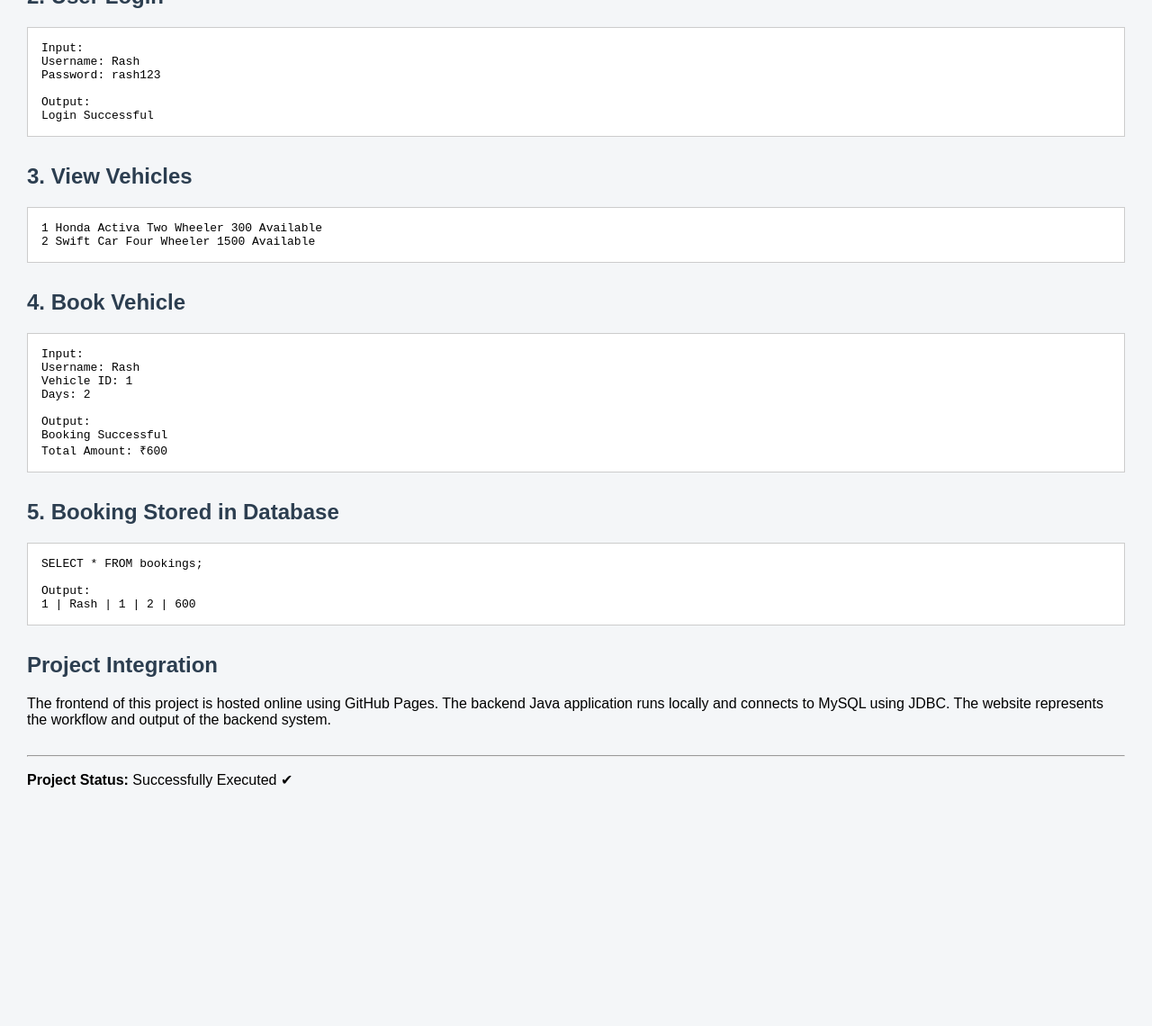
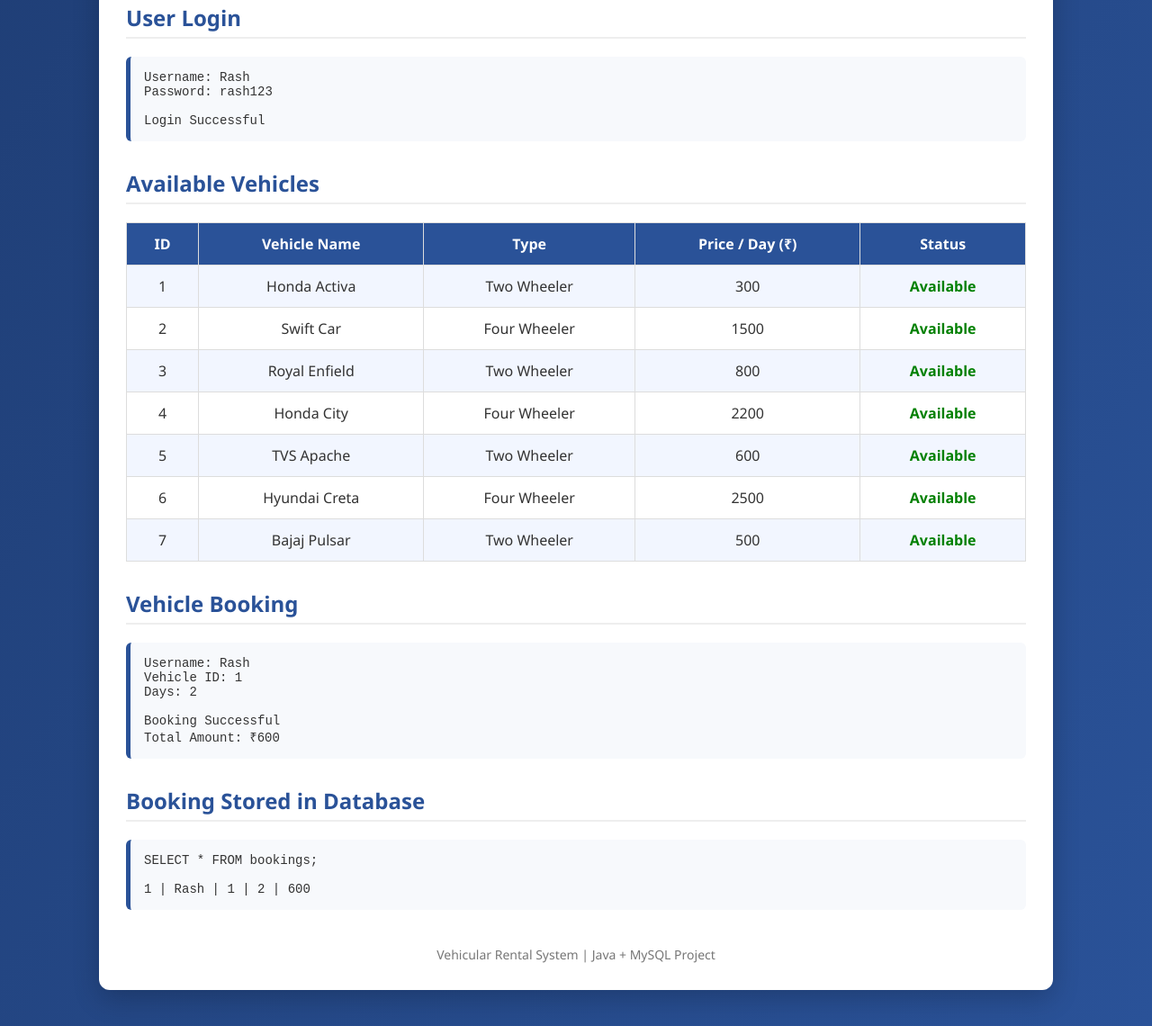
Before and after one commit to rashmithas014-lgtm/vehicular-rental-system, a plain HTML site: page index.html in a window 1280 px wide. Shown: the part 577-1717 px from the top of the page at 90% size. Before the commit the page ends 1483 px from the top, so only its background shows below. Drawn offline with Linux system fonts and the light colour scheme.

Commit message:
Update index.html

```diff
--- a/index.html
+++ b/index.html
@@ -1,41 +1,89 @@
 <!DOCTYPE html>
-<html>
+<html lang="en">
 <head>
+<meta charset="UTF-8">
 <title>Vehicular Rental System</title>
-    <meta charset="UTF-8">
+
 <style>
     body {
-            font-family: Arial, sans-serif;
-            margin: 30px;
-            background-color: #f4f6f8;
+        margin: 0;
+        font-family: "Segoe UI", Arial, sans-serif;
+        background: linear-gradient(120deg, #1e3c72, #2a5298);
+        color: #333;
     }
-        h1, h2 {
-            color: #2c3e50;
+
+    .container {
+        max-width: 1000px;
+        margin: 40px auto;
+        background: #ffffff;
+        padding: 30px;
+        border-radius: 12px;
+        box-shadow: 0 10px 30px rgba(0,0,0,0.2);
     }
+
+    h1 {
+        text-align: center;
+        color: #1e3c72;
+        margin-bottom: 10px;
+    }
+
+    h2 {
+        color: #2a5298;
+        border-bottom: 2px solid #eee;
+        padding-bottom: 5px;
+        margin-top: 30px;
+    }
+
     pre {
-            background-color: #ffffff;
-            border: 1px solid #ccc;
+        background: #f7f9fc;
+        border-left: 5px solid #2a5298;
         padding: 15px;
+        border-radius: 6px;
         overflow-x: auto;
+        font-size: 14px;
     }
-        .section {
-            margin-bottom: 30px;
+
+    table {
+        width: 100%;
+        border-collapse: collapse;
+        margin-top: 15px;
+    }
+
+    table th, table td {
+        border: 1px solid #ddd;
+        padding: 12px;
+        text-align: center;
+    }
+
+    table th {
+        background: #2a5298;
+        color: white;
+    }
+
+    table tr:nth-child(even) {
+        background: #f2f6ff;
+    }
+
+    .status {
+        font-weight: bold;
+        color: green;
+    }
+
+    footer {
+        text-align: center;
+        margin-top: 40px;
+        color: #777;
+        font-size: 14px;
     }
 </style>
 </head>
+
 <body>
+
+<div class="container">
 
 <h1>Vehicular Rental System</h1>
 
-<p>
-This project is developed using <b>Java</b> and <b>MySQL</b>.
-The backend logic is implemented in Eclipse, and the frontend
-documentation is hosted using GitHub Pages.
-</p>
-
-<hr>
-
-<div class="section">
 <h2>Main Menu Output</h2>
 <pre>
 Database connected successfully
@@ -46,77 +94,106 @@ Database connected successfully
 4.Book Vehicle
 5.Exit
 </pre>
-</div>
 
-<div class="section">
-<h2>1. User Registration</h2>
+<h2>User Registration</h2>
 <pre>
-Input:
 Username: Rash
 Password: rash123
 
-Output:
 Registration Successful
 </pre>
-</div>
 
-<div class="section">
-<h2>2. User Login</h2>
+<h2>User Login</h2>
 <pre>
-Input:
 Username: Rash
 Password: rash123
 
-Output:
 Login Successful
 </pre>
-</div>
 
-<div class="section">
-<h2>3. View Vehicles</h2>
+<h2>Available Vehicles</h2>
+
+<table>
+    <tr>
+        <th>ID</th>
+        <th>Vehicle Name</th>
+        <th>Type</th>
+        <th>Price / Day (₹)</th>
+        <th>Status</th>
+    </tr>
+    <tr>
+        <td>1</td>
+        <td>Honda Activa</td>
+        <td>Two Wheeler</td>
+        <td>300</td>
+        <td class="status">Available</td>
+    </tr>
+    <tr>
+        <td>2</td>
+        <td>Swift Car</td>
+        <td>Four Wheeler</td>
+        <td>1500</td>
+        <td class="status">Available</td>
+    </tr>
+    <tr>
+        <td>3</td>
+        <td>Royal Enfield</td>
+        <td>Two Wheeler</td>
+        <td>800</td>
+        <td class="status">Available</td>
+    </tr>
+    <tr>
+        <td>4</td>
+        <td>Honda City</td>
+        <td>Four Wheeler</td>
+        <td>2200</td>
+        <td class="status">Available</td>
+    </tr>
+    <tr>
+        <td>5</td>
+        <td>TVS Apache</td>
+        <td>Two Wheeler</td>
+        <td>600</td>
+        <td class="status">Available</td>
+    </tr>
+    <tr>
+        <td>6</td>
+        <td>Hyundai Creta</td>
+        <td>Four Wheeler</td>
+        <td>2500</td>
+        <td class="status">Available</td>
+    </tr>
+    <tr>
+        <td>7</td>
+        <td>Bajaj Pulsar</td>
+        <td>Two Wheeler</td>
+        <td>500</td>
+        <td class="status">Available</td>
+    </tr>
+</table>
+
+<h2>Vehicle Booking</h2>
 <pre>
-1 Honda Activa Two Wheeler 300 Available
-2 Swift Car Four Wheeler 1500 Available
-</pre>
-</div>
-
-<div class="section">
-<h2>4. Book Vehicle</h2>
-<pre>
-Input:
 Username: Rash
 Vehicle ID: 1
 Days: 2
 
-Output:
 Booking Successful
 Total Amount: ₹600
 </pre>
-</div>
 
-<div class="section">
-<h2>5. Booking Stored in Database</h2>
+<h2>Booking Stored in Database</h2>
 <pre>
 SELECT * FROM bookings;
 
-Output:
 1 | Rash | 1 | 2 | 600
 </pre>
+
+<footer>
+Vehicular Rental System | Java + MySQL Project
+</footer>
+
 </div>
-
-<div class="section">
-<h2>Project Integration</h2>
-<p>
-The frontend of this project is hosted online using GitHub Pages.
-The backend Java application runs locally and connects to MySQL
-using JDBC. The website represents the workflow and output of
-the backend system.
-</p>
-</div>
-
-<hr>
-
-<p><b>Project Status:</b> Successfully Executed ✔</p>
 
 </body>
 </html>
```
Lines whose indentation alone changed are shown as unchanged.
